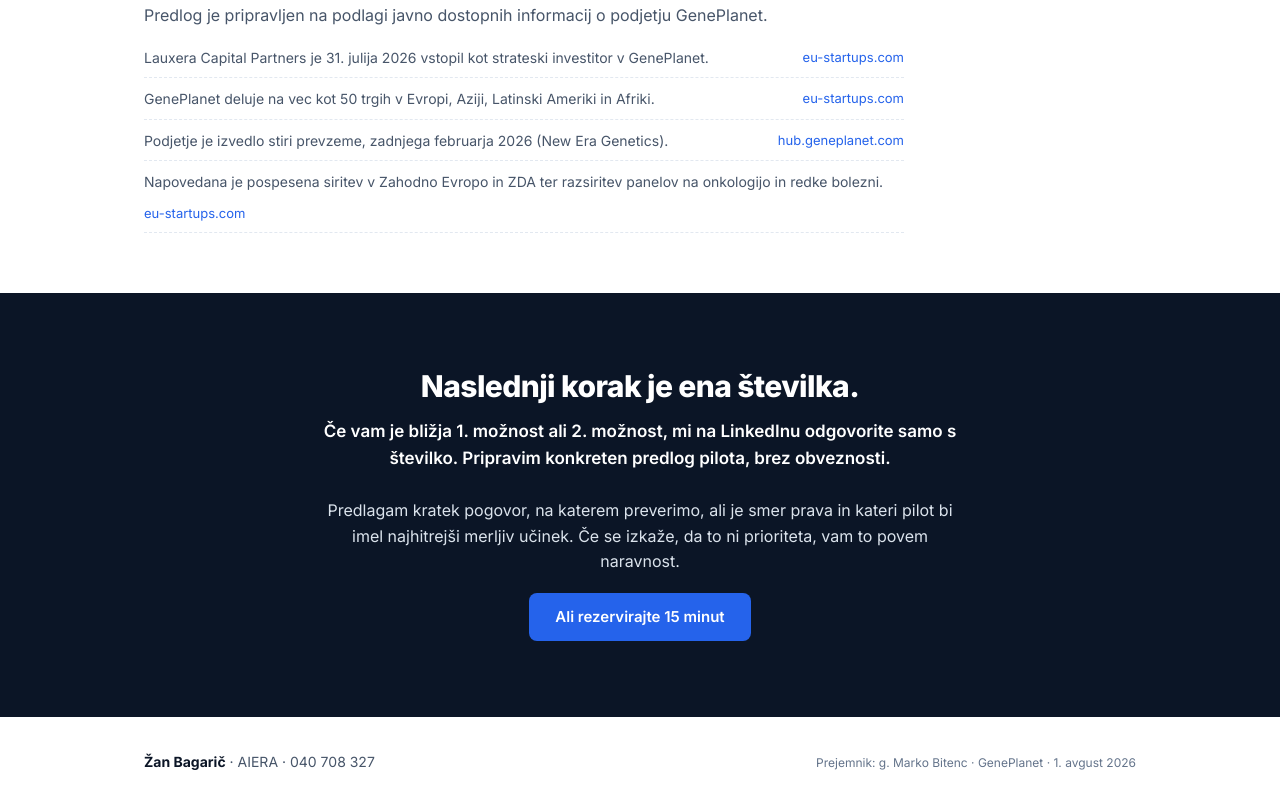
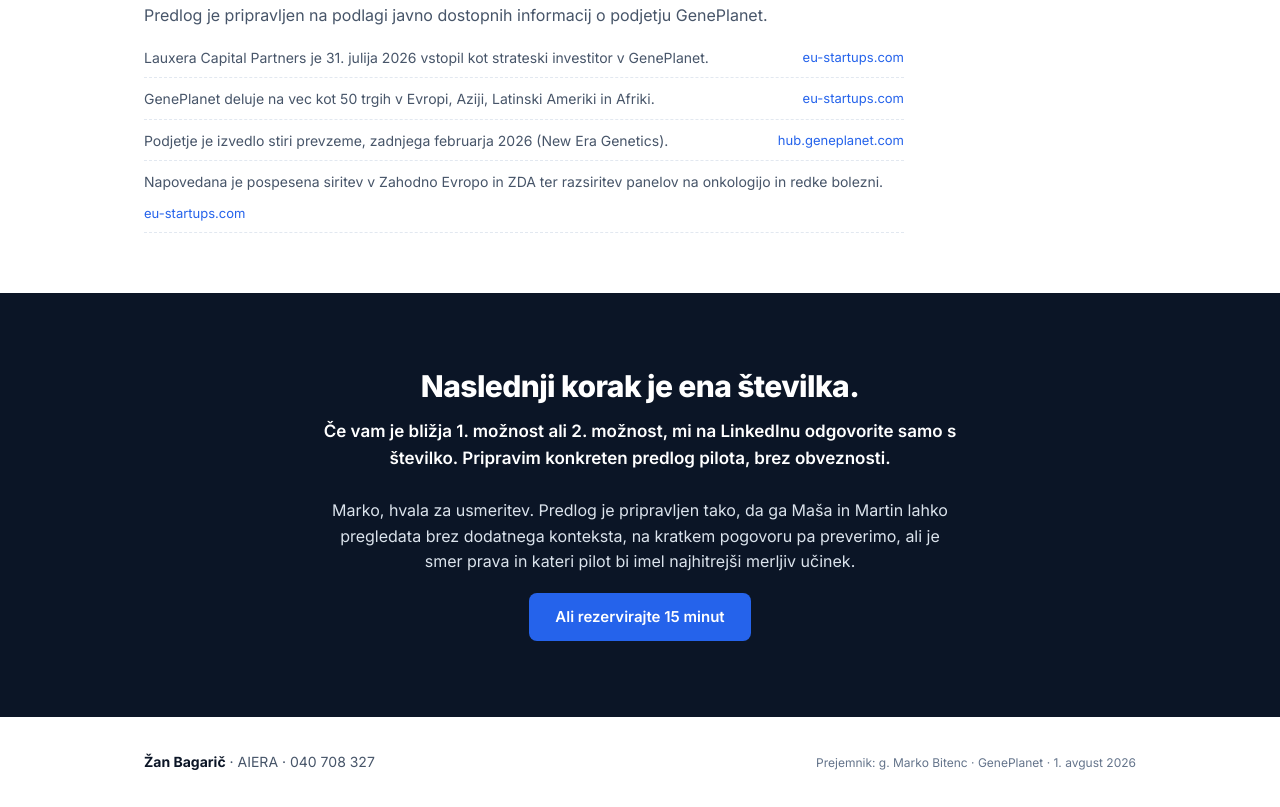
Before and after one commit to aiera-ai/b2booster-reply-bot, a website: page offers/gene-planet.html in a window 1280 px wide. Shown: the part 4238-5045 px from the top of the page. Drawn offline with Linux system fonts and the light colour scheme.

Commit message:
offer: gene-planet CTA acknowledges the referral to Masa and Martin

```diff
--- a/offers/gene-planet.html
+++ b/offers/gene-planet.html
@@ -238,7 +238,7 @@
   <div class="wrap">
     <h2>Naslednji korak je ena številka.</h2>
     <p class="choice">Če vam je bližja 1. možnost ali 2. možnost, mi na LinkedInu odgovorite samo s številko. Pripravim konkreten predlog pilota, brez obveznosti.</p>
-    <p>Predlagam kratek pogovor, na katerem preverimo, ali je smer prava in kateri pilot bi imel najhitrejši merljiv učinek. Če se izkaže, da to ni prioriteta, vam to povem naravnost.</p>
+    <p>Marko, hvala za usmeritev. Predlog je pripravljen tako, da ga Maša in Martin lahko pregledata brez dodatnega konteksta, na kratkem pogovoru pa preverimo, ali je smer prava in kateri pilot bi imel najhitrejši merljiv učinek.</p>
     <a class="btn" href="https://calendly.com/aiera-koledar/aiera-ai" target="_blank" rel="noopener">Ali rezervirajte 15 minut</a>
   </div>
 </section>
```
